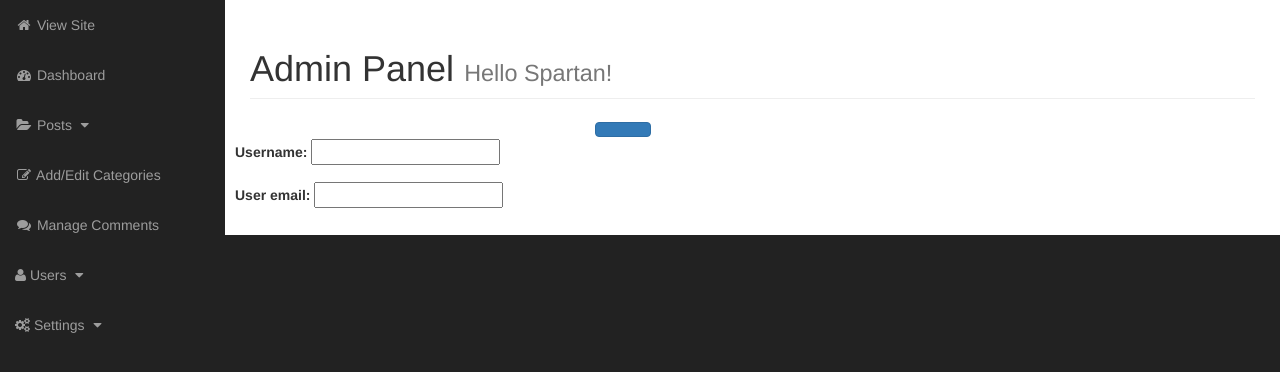
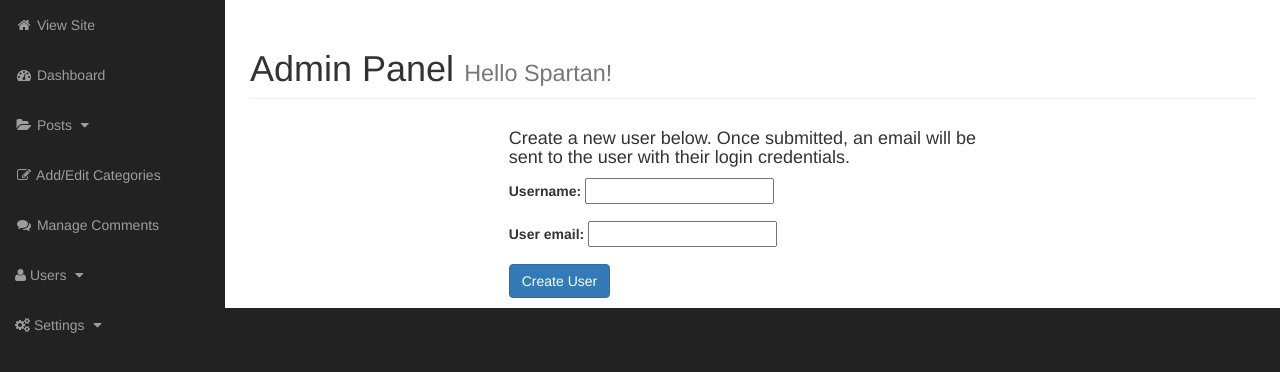
Before and after one commit to SpartanD39/SpartanCMS, a PHP site: page /admin/admin-users.php?action=create in a window 1280 px wide. Shown: the part 51-423 px from the top of the page. Run offline with PHP 8.4, Linux system fonts and the light colour scheme; grey boxes labelled with a size stand in for pictures from a placeholder-image service; a stand-in replaces the project's code that opens the database connection; some libraries are stand-ins or nearby versions.

Commit message:
initial admin creation functionality done. Need to add some more fields to the input of the create function and add associted fields to SQL and function itself.

```diff
--- a/admin/admin-includes/admin-create-user.php
+++ b/admin/admin-includes/admin-create-user.php
@@ -1,4 +1,17 @@
 <?php
+if(isset($_POST["createUser"])) {
+  $userInfoArray["user_name"] = $_POST["user_name"];
+  $userInfoArray["user_email"] = $_POST["user_email"];
+  if(admin_create_user($userInfoArray)) {
+    echo<<<EOHTML
+<div class="alert alert-success alert-dismissible show" role="alert">Profile Created!<button type="button" class="close" data-dismiss="alert" aria-label="Close"><span aria-hidden="true">&times;</span>  </button> </div><br/>
+EOHTML;
+  } else {
+    echo<<<EOHTML
+    <div class="alert alert-danger alert-dismissible show" role="alert">Profile Created!<button type="button" class="close" data-dismiss="alert" aria-label="Close"><span aria-hidden="true">&times;</span>  </button> </div><br/>
+EOHTML;
+  }
+}
 ?>
 
 
@@ -7,6 +20,7 @@
 </div>
 
 <div class="col-lg-6">
+  <h4>Create a new user below. Once submitted, an email will be sent to the user with their login credentials.</h4>
   <form class="form" action="" method="POST">
 
     <div class=form-group>
@@ -19,6 +33,8 @@
       <input type="text" name="user_email" id="user_email" />
     </div>
 
+    <button class="btn btn-primary" name="createUser" id="createUserBtn">Create User</button>
+
   </form>
 </div>
 
--- a/admin/admin-users.php
+++ b/admin/admin-users.php
@@ -16,22 +16,6 @@ include("admin-includes/admin-sidebar.php");
 			</div>
 		</div>
 		<!-- /.row -->
-		<div class="row">
-
-			<div class="col-lg-4">
-
-			</div>
-
-			<div class="col-lg-4">
-				<button class="btn btn-primary" href="/admin/admin-users.php?action=create"
-			</div>
-
-			<div class="col-lg-4">
-
-			</div>
-
-		</div>
-
     <div class="row">
     <?php
 
--- a/includes/functions/user-functions.php
+++ b/includes/functions/user-functions.php
@@ -17,14 +17,26 @@ function admin_create_user($userInfoArray) {
 
     $user_email = clean_input($userInfoArray["user_email"]);
 
-    $user_pass = clean_input($userInfoArray["user_pass"]);
+    $user_pass = uniqid();
 
     $cryptPass = password_hash($user_pass, PASSWORD_DEFAULT);
 
     $userSql = "INSERT INTO users (user_name,user_email,user_pass) VALUES ('{$user_name}','{$user_email}','{$cryptPass}')";
 
     if($conn->query($userSql)) {
+
+      $mailTo = $user_email;
+
+      $mailSubject = "New registration details from spartancms.local";
+
+      $mailMessage = "You've been granted acccess to the site mentioned in the subject of this email. \r\nYour usename is {$user_name}.\r\nYour password is {$user_pass}.\r\nIt is highly encouraged that you change your password as soon as possible via your profile edit screen.";
+
+      $mailHeaders = "From: admin@spartancms.local\r\nReply-To: noreply@spartancms.local\r\nX-Mailer: PHP/" .phpversion();
+
+      mail($mailTo,$mailSubject,$mailMessage,$mailHeaders);
+
       $retval = 1;
+
     } else {
       $retval = 0;
     }
@@ -284,7 +296,9 @@ echo<<<EOB
               <th scope="col">Avatar:</th>
               <th scope="col">Role:</th>
               <th scope="col">Status:</th>
-              <th scope="col"></th>
+              <th scope="col">
+              				<button class="btn btn-secondary"><a href="/admin/admin-users.php?action=create">Create New User</a></button>
+              			</th>
             </tr>
           </thead>
 
```
